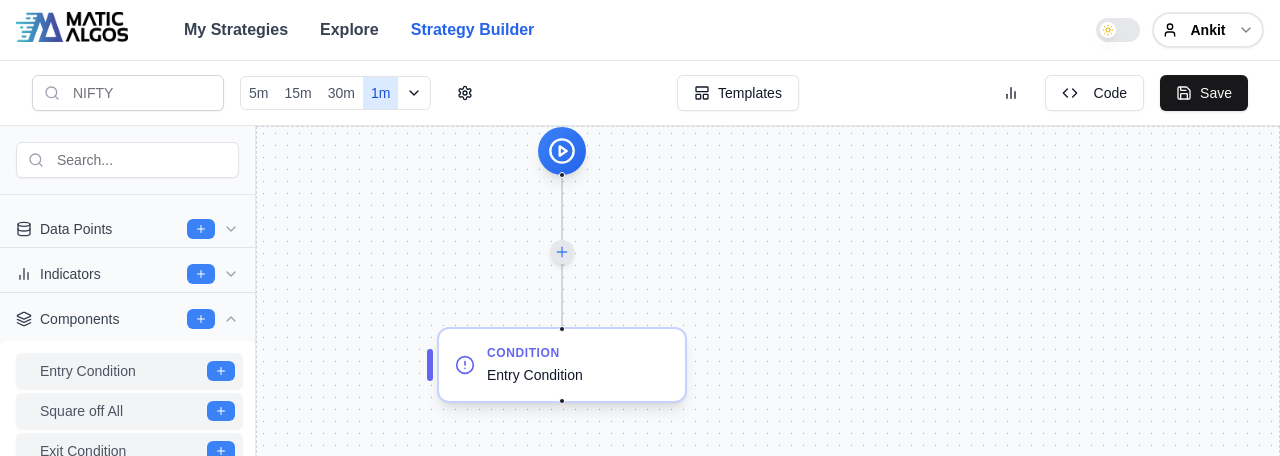
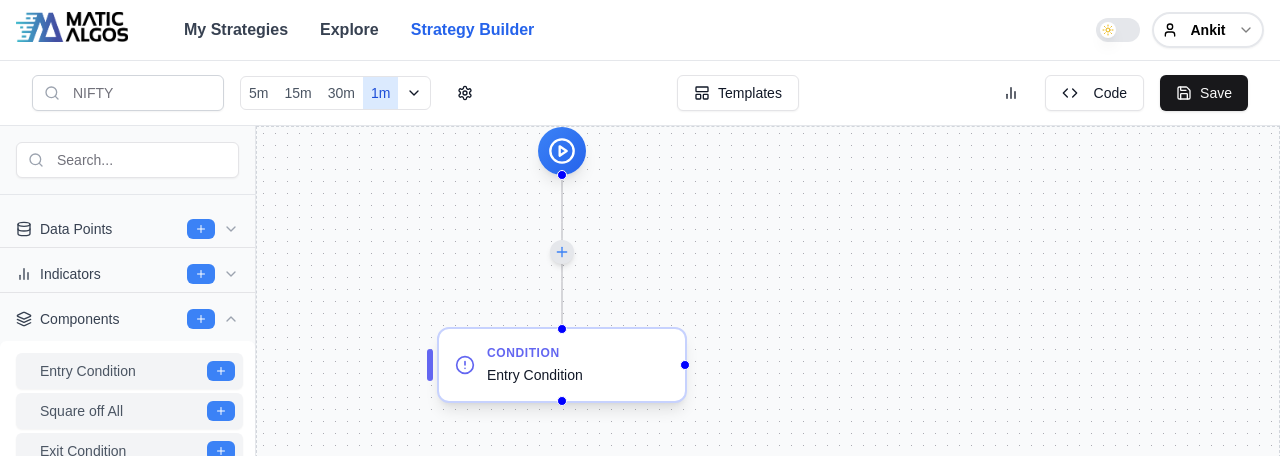
Before and after one commit to yashkamdar-YK/Project-X, a Next.js app: page /dashboard/strategy-builder in a window 1280 px wide. Shown: the top 456 px of the page. Built offline with nearby package versions, Linux system fonts and the light colour scheme.

Commit message:
chore/nodes

```diff
--- a/src/app/(root)/dashboard/strategy-builder/_components/StrategyNavbar/NodeSheet.tsx
+++ b/src/app/(root)/dashboard/strategy-builder/_components/StrategyNavbar/NodeSheet.tsx
@@ -1,7 +1,9 @@
+import { useNodeStore } from "@/lib/store/nodeStore";
 import { useSheetStore } from "@/lib/store/SheetStore"; // Import the store
 
 const NodeSheet = () => {
   const { closeSheet, type, selectedItem } = useSheetStore();
+  const {nodes,edges} = useNodeStore();
 
   if (type !== 'node' || !selectedItem) return null;
 
@@ -38,6 +40,11 @@ const NodeSheet = () => {
             </p>
             <p className="text-sm text-gray-500">Label: {selectedItem?.data?.label}</p>
           </div>
+
+          <div className="">
+            <span className="text-lg">DEBUG: </span>
+            <pre className="text-xs" >{JSON.stringify({nodes,edges}, null, 2)}</pre>
+          </div>
         </div>
       </div>
     </div>
--- /dev/null
+++ b/src/app/(root)/dashboard/strategy-builder/_components/canvas/CustomHandle.tsx
@@ -0,0 +1,18 @@
+import { Handle, HandleProps } from '@xyflow/react'
+import React from 'react'
+
+const CustomHandle = (props: HandleProps) => {
+    return (
+        <Handle {...props}
+            style={{
+                background: 'blue',
+                width: '10px',
+                height: '10px',
+                borderRadius: '50%',
+                border: '1px solid white'
+            }}
+        />
+    )
+}
+
+export default CustomHandle
--- a/src/app/(root)/dashboard/strategy-builder/_components/canvas/CustomNodes.tsx
+++ b/src/app/(root)/dashboard/strategy-builder/_components/canvas/CustomNodes.tsx
@@ -1,23 +1,18 @@
 import React from 'react';
-import { Handle, Position } from '@xyflow/react';
+import { Position } from '@xyflow/react';
 import { PlayCircle, Settings2, Zap, AlertCircle, Trash2, ChevronUp, ChevronDown } from 'lucide-react';
 import { cn } from '@/lib/utils';
 import { useNodeStore } from '@/lib/store/nodeStore';
+import CustomHandle from './CustomHandle';
 
-interface NodeData {
-  label: string;
-  category?: string;
-  isRunning?: boolean;
-  onAddNode?: (item: string, category: string) => void;
-}
 
-export const StartNode = ({ data }: { data: NodeData }) => {
+export const StartNode = () => {
   return (
     <div className="relative group">
       <div className="flex items-center justify-center w-12 h-12 rounded-full bg-gradient-to-br from-blue-500 to-blue-600 hover:from-blue-600 hover:to-blue-700 shadow-lg hover:shadow-blue-500/25 transition-all duration-300 cursor-pointer">
         <PlayCircle className="w-7 h-7 text-white transform group-hover:scale-110 transition-transform duration-200" />
       </div>
-      <Handle
+      <CustomHandle
         type="source"
         position={Position.Bottom}
         className="w-3 h-3 bg-blue-500 border-2 border-white"
@@ -26,7 +21,7 @@ export const StartNode = ({ data }: { data: NodeData }) => {
   );
 };
 
-export const ConditionNode = ({ data, id }: { data: NodeData; id: string }) => {
+export const ConditionNode = ({ data, id }: { data: Node, id: string }) => {
   const { nodes, edges, setNodes, setEdges } = useNodeStore();
 
   const conditionNodes = React.useMemo(() => {
@@ -150,10 +145,11 @@ export const ConditionNode = ({ data, id }: { data: NodeData; id: string }) => {
         {/* Decorative elements */}
         <div className="absolute -left-3 top-1/2 -translate-y-1/2 w-1.5 h-8 bg-indigo-500 rounded-full" />
 
-        <Handle
+        <CustomHandle
           type="target"
           position={Position.Top}
           className="w-3 h-3 bg-indigo-500 border-2 border-white"
+          id={`${id}-top`}
         />
 
         <div className="flex items-center space-x-3">
@@ -165,24 +161,33 @@ export const ConditionNode = ({ data, id }: { data: NodeData; id: string }) => {
               Condition
             </div>
             <div className="text-sm font-medium text-gray-900 dark:text-gray-100">
+              {/* @ts-ignore */}
               {data.label}
             </div>
           </div>
           <Settings2 className="w-4 h-4 text-gray-400 opacity-0 group-hover:opacity-100 transition-opacity duration-200" />
         </div>
-
-        <Handle
+        <CustomHandle
+          type="source"
+          position={Position.Right}
+          id={`${id}-right`}
+          // className="w-3 h-3 bg-indigo-500 border-2 border-white"
+          // isConnectableStart={!isLastConditionNode}
+        />
+        <CustomHandle
           type="source"
           position={Position.Bottom}
-          className="w-3 h-3 bg-indigo-500 border-2 border-white"
-          isConnectableStart={!isLastConditionNode}
+          id={`${id}-bottom`}
+          // className="w-3 h-3 bg-indigo-500 border-2 border-white"
+          // isConnectableStart={!isLastConditionNode}
         />
+
       </div>
     </div>
   );
 };
 
-export const ActionNode = ({ data, id }: { data: NodeData; id: string }) => {
+export const ActionNode = ({ data, id }: { data: Node; id: string }) => {
   const { nodes, edges, setNodes, setEdges } = useNodeStore();
 
   const handleDelete = (event: React.MouseEvent) => {
@@ -205,9 +210,9 @@ export const ActionNode = ({ data, id }: { data: NodeData; id: string }) => {
         {/* Decorative elements */}
         <div className="absolute -left-3 top-1/2 -translate-y-1/2 w-1.5 h-8 bg-emerald-500 rounded-full" />
 
-        <Handle
+        <CustomHandle
           type="target"
-          position={Position.Top}
+          position={Position.Left}
           className="w-3 h-3 bg-emerald-500 border-2 border-white"
         />
 
@@ -220,6 +225,7 @@ export const ActionNode = ({ data, id }: { data: NodeData; id: string }) => {
               Action
             </div>
             <div className="text-sm font-medium text-gray-900 dark:text-gray-100">
+              {/* @ts-ignore */}
               {data.label}
             </div>
           </div>
--- a/src/app/(root)/dashboard/strategy-builder/_utils/nodeTypes.ts
+++ b/src/app/(root)/dashboard/strategy-builder/_utils/nodeTypes.ts
@@ -1,128 +1,4 @@
-// import { Edge, Node } from "@xyflow/react";
-
-// export const NodeTypes = {
-//   CONDITION: "CONDITION",
-//   ACTION: "ACTION",
-//   START: "START"
-// }
-
-// // Helper functions for node positioning
-// const getNodePosition = (nodes: Node[], newNodeType: string | undefined) => {
-//   // For condition nodes
-//   if (newNodeType === NodeTypes.CONDITION) {
-//     // Find most recent condition node
-//     const recentConditionNode = [...nodes]
-//       .reverse()
-//       .find(node => node.type === NodeTypes.CONDITION);
-
-//     if (recentConditionNode) {
-//       return {
-//         x: recentConditionNode.position.x,
-//         y: recentConditionNode.position.y + 200
-//       };
-//     }
-//   }
-
-//   // For action nodes
-//   if (newNodeType === NodeTypes.ACTION) {
-//     const existingActionNodes = nodes.filter(node => node.type === NodeTypes.ACTION);
-//     const firstConditionNode = nodes.find(node => node.type === NodeTypes.CONDITION);
-
-//     if (existingActionNodes.length === 0 && firstConditionNode) {
-//       // First action node - position relative to first condition node
-//       return {
-//         x: firstConditionNode.position.x + 400,
-//         y: firstConditionNode.position.y
-//       };
-//     } else if (existingActionNodes.length > 0) {
-//       // Subsequent action nodes - stack vertically
-//       const lastActionNode = [...existingActionNodes].sort(
-//         (a, b) => b.position.y - a.position.y
-//       )[0];
-//       return {
-//         x: lastActionNode.position.x,
-//         y: lastActionNode.position.y + 200
-//       };
-//     }
-//   }
-
-//   // Default positioning if no reference nodes found
-//   return { x: 250, y: 100 };
-// };
-
-// // Updated handler for adding node through button
-// const handleAddNode = (nodes: Node[], edges: Edge[], item: Node) => {
-//   const newNodeId = `node-${nodes.length + 1}`;
-//   const position = getNodePosition(nodes, item.type);
-
-//   const newNode = {
-//     id: newNodeId,
-//     type: item.type,
-//     position,
-//     data: { label: item.data.label },
-//   };
-
-//   let newEdges = [...edges];
-
-//   // Add edge only for condition nodes
-//   if (item.type === NodeTypes.CONDITION) {
-//     const recentConditionNode = [...nodes]
-//       .reverse()
-//       .find(node => node.type === NodeTypes.CONDITION);
-
-//     const sourceNodeId = recentConditionNode ? recentConditionNode.id : nodes[0].id;
-//     newEdges.push({
-//       id: `${sourceNodeId}-${newNodeId}`,
-//       source: sourceNodeId,
-//       target: newNodeId,
-//       type: "smoothstep",
-//     });
-//   }
-
-//   return { newNode, newEdges };
-// };
-
-// // Updated handler for drop positioning
-// const handleDrop = (
-//   event: React.DragEvent,
-//   nodes: Node[],
-//   edges: Edge[],
-//   item: Node,
-//   bounds: DOMRect
-// ) => {
-//   const position = getNodePosition(nodes, item.type);
-//   const newNodeId = `node-${nodes.length + 1}`;
-
-//   const newNode = {
-//     id: newNodeId,
-//     type: item.type,
-//     position,
-//     data: { label: item.data.label },
-//   };
-
-//   let newEdges = [...edges];
-
-//   if (item.type === NodeTypes.CONDITION) {
-//     const recentConditionNode = [...nodes]
-//       .reverse()
-//       .find(node => node.type === NodeTypes.CONDITION);
-
-//     const sourceNodeId = recentConditionNode ? recentConditionNode.id : nodes[0].id;
-//     newEdges.push({
-//       id: `${sourceNodeId}-${newNodeId}`,
-//       source: sourceNodeId,
-//       target: newNodeId,
-//       type: "smoothstep",
-//     });
-//   }
-
-//   return { newNode, newEdges };
-// };
-
-// export { getNodePosition, handleAddNode, handleDrop };
-
-
-import { Edge, Node } from "@xyflow/react";
+import { Edge, Node, Position } from "@xyflow/react";
 
 export const NodeTypes = {
   CONDITION: "CONDITION",
@@ -131,13 +7,17 @@ export const NodeTypes = {
 };
 
 // Helper functions for node positioning
-const getNodePosition = (nodes: Node[], newNodeType: string | undefined) => {
+const getNodePosition = (nodes: Node[], newNodeType: string | undefined, edges: Edge[]) => {
   // For condition nodes
   if (newNodeType === NodeTypes.CONDITION) {
     // Find most recent condition node
-    const nodeWithSingleConnection = [...nodes]
-      .reverse()
-      .find((node) => node.type === NodeTypes.CONDITION);
+    const nodeWithSingleConnection = nodes.find((node) => {
+      if (node.type === NodeTypes.CONDITION) {
+        const incomingEdge = edges.find((edge) => edge.target === node.id);
+        const outgoingEdge = edges.find((edge) => edge.source === node.id);
+        return incomingEdge && !outgoingEdge;
+      }
+    });
 
     if (nodeWithSingleConnection) {
       return {
@@ -173,7 +53,6 @@ const getNodePosition = (nodes: Node[], newNodeType: string | undefined) => {
       };
     }
   }
-
   // Default positioning if no reference nodes found
   return { x: 250, y: 100 };
 };
@@ -181,14 +60,16 @@ const getNodePosition = (nodes: Node[], newNodeType: string | undefined) => {
 
 // UPDATED: Connect new Node with that node how has only single connection
 const handleAddNode = (nodes: Node[], edges: Edge[], item: Node) => {
-  const newNodeId = `node-${nodes.length + 1}`;
-  const position = getNodePosition(nodes, item.type);
+  const newNodeId = `node-${Date.now()}`;
+  const position = getNodePosition(nodes, item.type, edges);
 
   const newNode = {
     id: newNodeId,
     type: item.type,
     position,
     data: { label: item.data.label },
+    sourcePosition:Position.Bottom,
+    targetPosition:Position.Top
   };
 
   let newEdges = [...edges];
@@ -220,7 +101,7 @@ const handleDrop = (
   item: Node,
   bounds: DOMRect
 ) => {
-  const position = getNodePosition(nodes, item.type);
+  const position = getNodePosition(nodes, item.type, edges);
   const newNodeId = `node-${nodes.length + 1}`;
 
   const newNode = {
```
